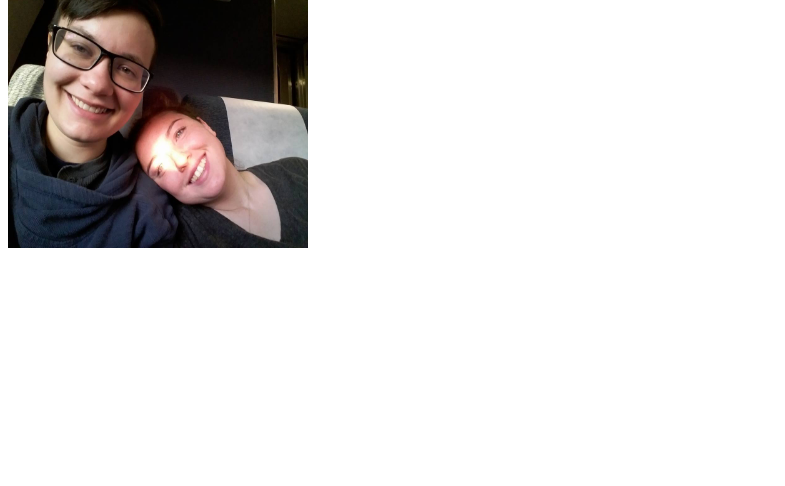
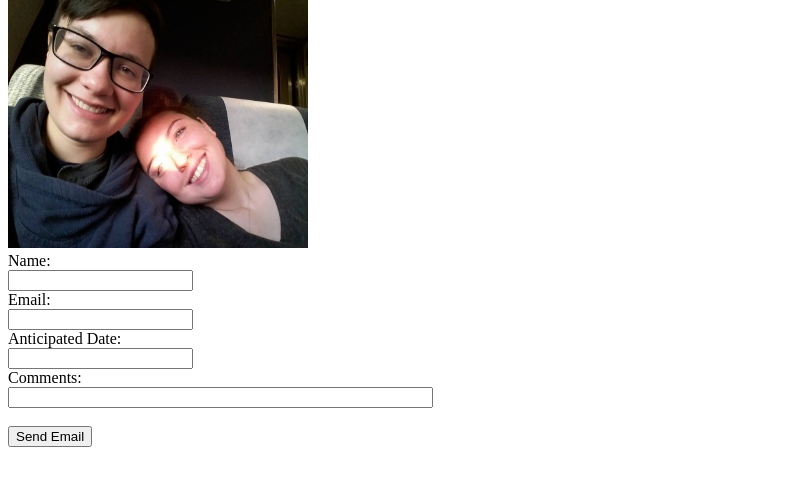
Before and after one commit to britrusso/portfolio, a plain HTML site: page contact.html in a window 1280 px wide. Shown: the part 100-586 px from the top of the page, without its empty margins (0-785 px from the left). Drawn offline with Linux system fonts and the light colour scheme.

Commit message:
added contact form

```diff
--- a/contact.html
+++ b/contact.html
@@ -25,5 +25,22 @@ li {
 	 </ul>
 
 	<img src="img\dc.jpg" width="300px" height="250px" />
+<form>
+  Name: <br>
+  <input type="text" name="Name">
+<br>
+  Email:<br>
+  <input type="email" name="email">
+<br>
+  Anticipated Date: <br>
+  <input type="text" name="date">
+<br>
+  Comments: <br>
+   <input type="text" name="comments" size="50px">
+ <br> <br>
+
+<input type="submit" value="Send Email">
+
+ </form>
 	</body>
 </html>
```
